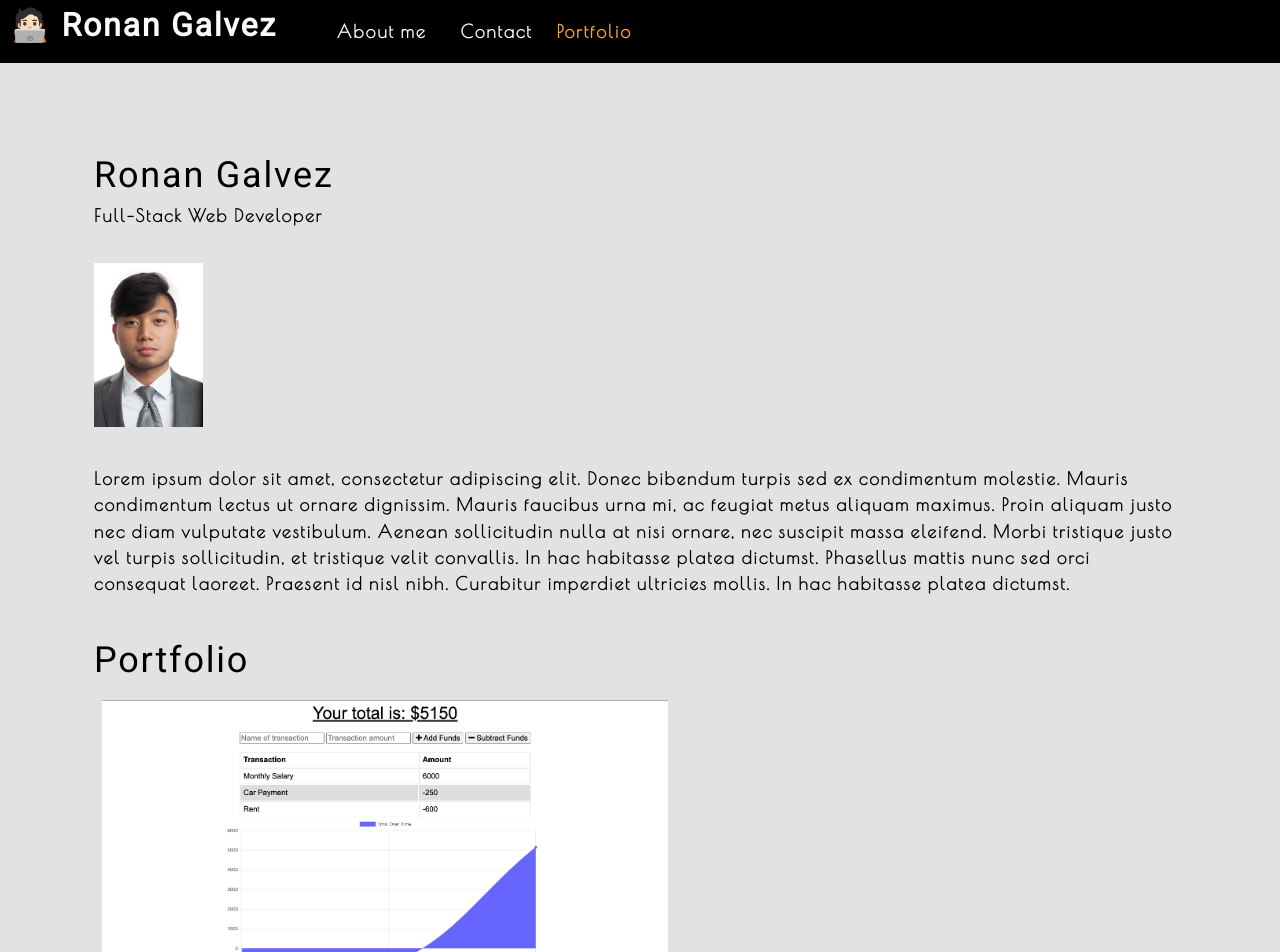
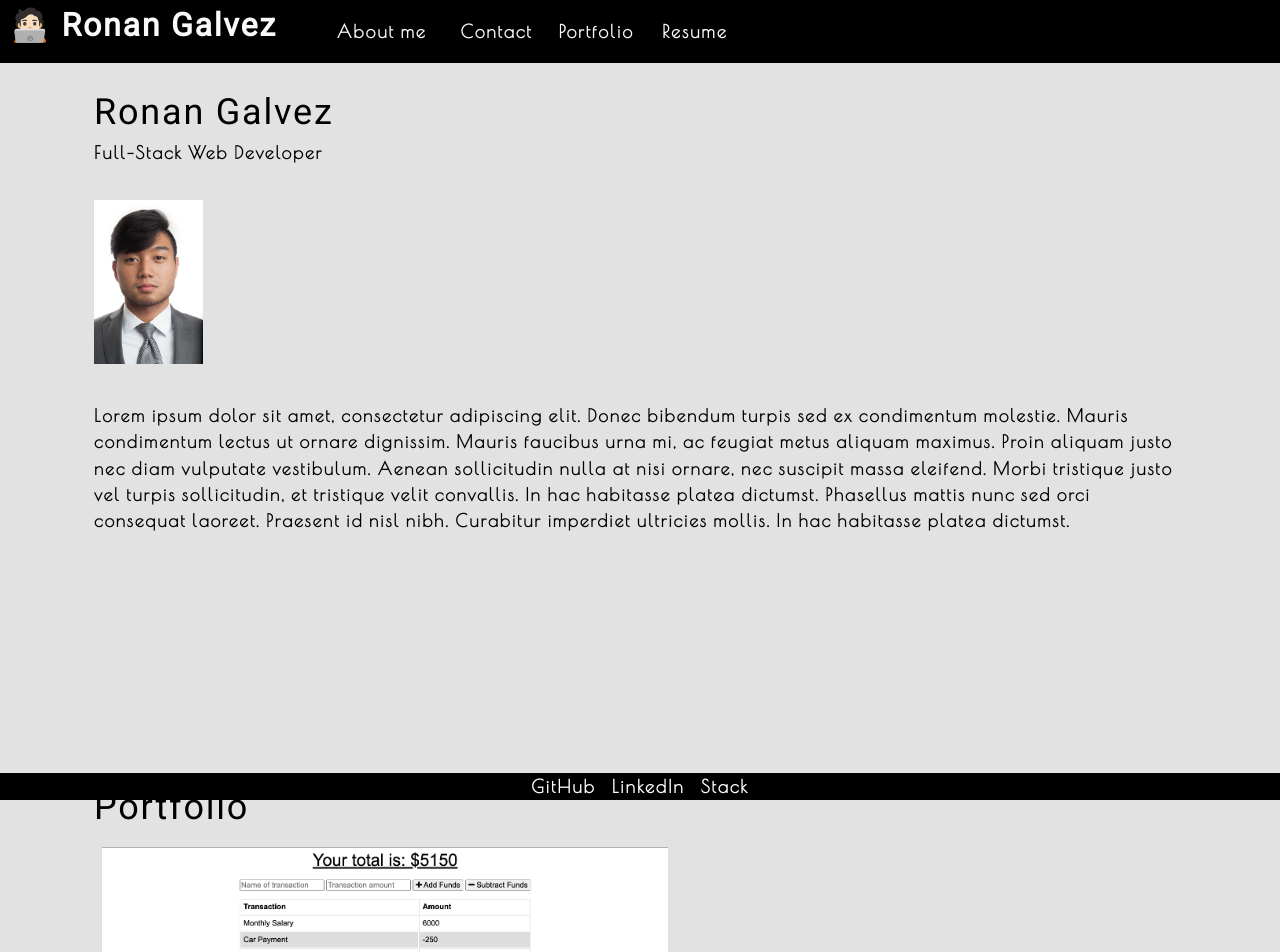
Before and after one commit to Ronan-Codes/react-portfolio, a React (Create React App) app: page / in a window 1280 px wide. Shown: the top 952 px of the page. Built offline with nearby package versions, Linux system fonts and the light colour scheme.

Commit message:
Resume and footer done

```diff
--- a/src/App.js
+++ b/src/App.js
@@ -3,6 +3,7 @@ import Nav from './components/Nav';
 import About from './components/About';
 import Gallery from './components/Gallery';
 import ContactForm from './components/Contact';
+import Resume from './components/Resume';
 
 function App() {
   const [categories] = useState([
@@ -14,6 +15,7 @@ function App() {
   const [currentCategory, setCurrentCategory] = useState(categories[0]);
 
   const [contactSelected, setContactSelected] = useState(false);
+
 
   return (
     <div>
@@ -29,11 +31,26 @@ function App() {
           <>
             <About></About>
             <Gallery currentCategory={currentCategory}></Gallery>
+            <Resume></Resume>
           </>
         ) : (
           <ContactForm></ContactForm>
         )}
       </main>
+
+      <footer>
+        <div className="icons">
+          <a href="https://github.com/Ronan-Codes" targer="_blank" rel="noreferrer" title="GitHub">
+            GitHub
+          </a>
+          <a href="https://www.linkedin.com/in/ronan-galvez-08aaa81a8" targer="_blank" rel="noreferrer" title="GitHub">
+            LinkedIn
+          </a>
+          <a href="https://stackoverflow.com/users/16479419/ronan-codes" targer="_blank" rel="noreferrer" title="GitHub">
+            Stack
+          </a>
+        </div>
+      </footer>
     </div>
   );
 }
--- a/src/components/About/index.js
+++ b/src/components/About/index.js
@@ -2,7 +2,7 @@ import React from 'react';
 import coverImage from '../../assets/cover/temp-portrait.jpeg';
 function About() {
   return (
-    <section className="my-5">
+    <section className="my-5 sectionSpacing">
       <h1 id="about">Ronan Galvez</h1>
       <p>Full-Stack Web Developer</p>
       <img src={coverImage} className="my-2" style={{ width: "10%" }} alt="cover" />
--- a/src/components/Contact/index.js
+++ b/src/components/Contact/index.js
@@ -38,7 +38,7 @@ function ContactForm() {
 
   return (
     <section>
-      <h1 data-testid="h1tag">Contact me</h1>
+      <h1 data-testid="h1tag" id="contactTop">Contact me</h1>
       <form id="contact-form" onSubmit={handleSubmit}>
         <div>
           <label htmlFor="name">Name:</label>
--- a/src/components/Gallery/index.js
+++ b/src/components/Gallery/index.js
@@ -5,8 +5,8 @@ import { capitalizeFirstLetter } from '../../utils/helpers';
 function Gallery(props) {
   const { currentCategory } = props;
   return (
-    <section>
-      <h1 data-testid="h1tag">{capitalizeFirstLetter(currentCategory.name)}</h1>
+    <section className="sectionSpacing">
+      <h1 id="portfolio" data-testid="h1tag">{capitalizeFirstLetter(currentCategory.name)}</h1>
       <p>{currentCategory.description}</p>
       <PhotoList category={currentCategory.name} />
     </section>
--- a/src/components/Nav/index.js
+++ b/src/components/Nav/index.js
@@ -15,7 +15,7 @@ function Nav(props) {
   }, [currentCategory]);
 
   return (
-    <header className="flex-row px-1">
+    <header className="flex-row px-1" id="headerStyle">
       <h2>
         <a data-testid="link" href="/">
           <span role="img" aria-label="camera">🧑🏻‍💻</span> Ronan Galvez
@@ -38,16 +38,21 @@ function Nav(props) {
                 }`}
               key={category.name}
             >
-              <span
+              <a href="#portfolio"
                 onClick={() => {
                   setCurrentCategory(category);
                   setContactSelected(false);
                 }}
               >
                 {capitalizeFirstLetter(category.name)}
-              </span>
+              </a>
             </li>
           ))}
+          <li className="mx-2">
+            <a data-testid="resume" href="#resume" onClick={() => setContactSelected(false)}>
+              Resume
+            </a>
+          </li>
         </ul>
       </nav>
     </header>
--- /dev/null
+++ b/src/components/Resume/index.js
@@ -0,0 +1,14 @@
+import React from 'react';
+import resume from "../../assets/Resume/ronanGalvezResume.pdf";
+// import "./style.css";
+
+function Resume() {
+    return(
+        <section id="resume">
+            <h1 id="about">Resume</h1>
+            <iframe src ={resume} allow="fullscreen" height="950px" width="80%" frameBorder="0" title="Ronan Galvez"></iframe>
+        </section>
+    );
+}
+
+export default Resume;
--- a/src/index.css
+++ b/src/index.css
@@ -293,3 +293,39 @@ a {
 .navActive {
   color: var(--secondary);
 }
+
+.sectionSpacing {
+  margin-bottom: 250px;
+}
+
+footer {
+  position: fixed;
+  left: 0;
+  bottom: 0;
+  width: 100%;
+  background-color: var(--dark);
+  color: white;
+  text-align: center;
+}
+
+footer a {
+  color: white;
+  text-align: center;
+}
+
+#headerStyle{
+  position: fixed;
+  width: 100%;
+}
+
+html {
+  scroll-padding-top: 90px; /* height of sticky header */
+}
+
+#contactTop {
+  margin-top: 50px
+}
+
+.icons a {
+  padding: 10px;
+}
```
Also changed, not shown: 21 other files (tests, documents, lock files or other folders).
